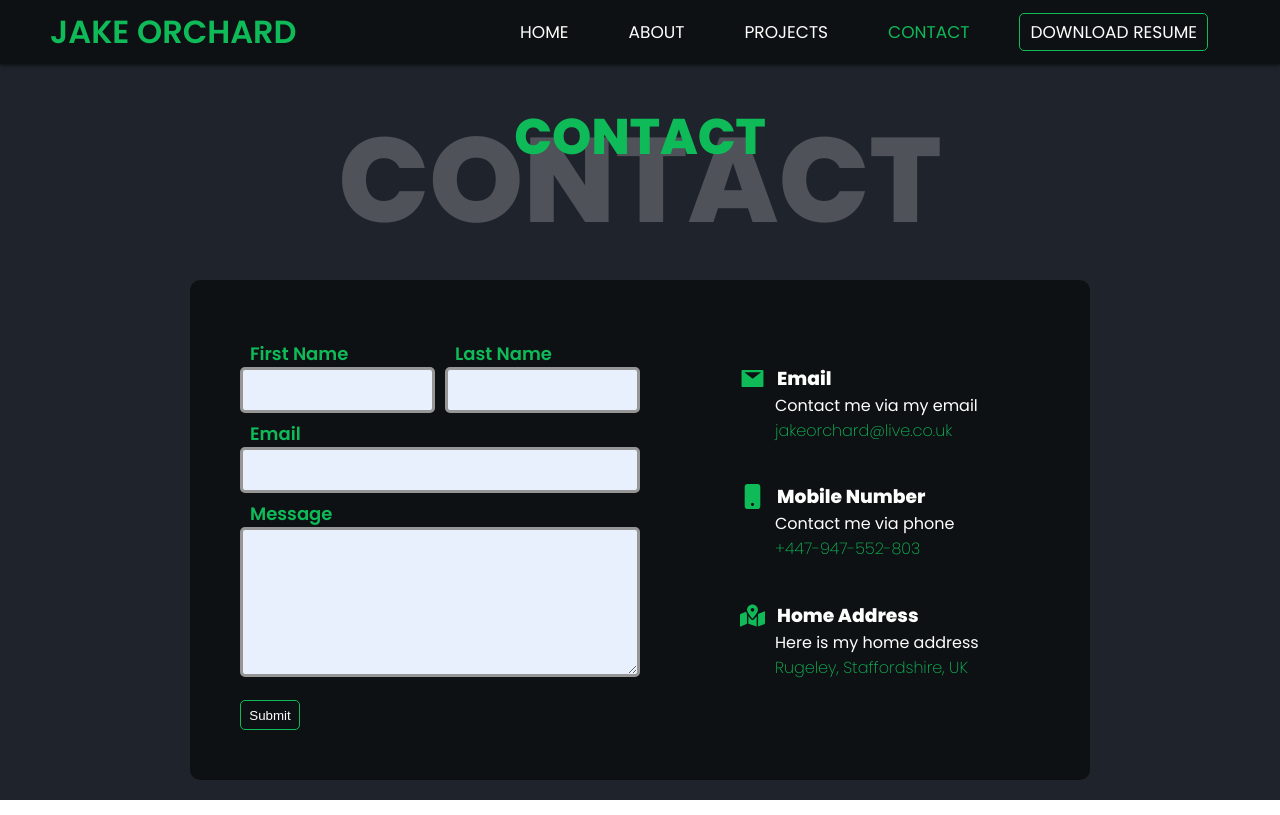
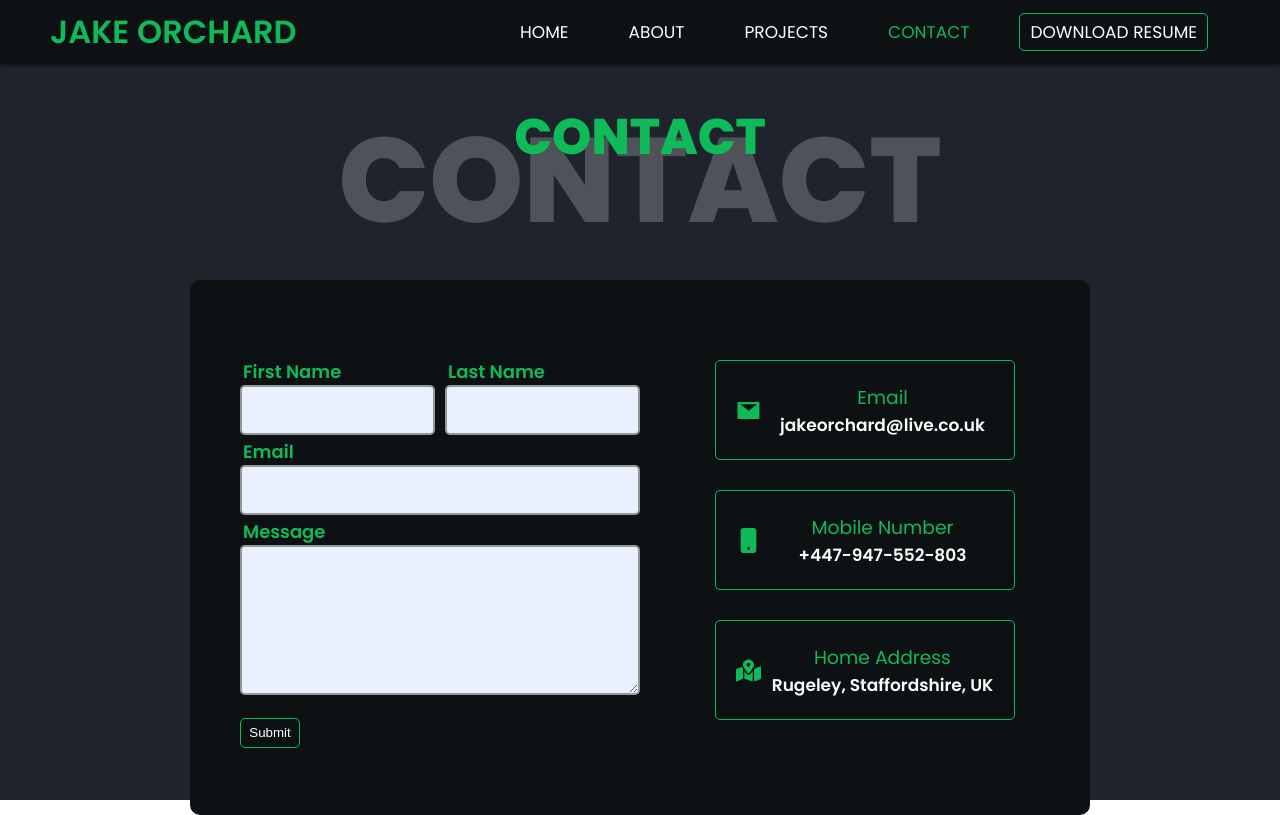
Before and after one commit to Jake-Orch/Portfolio-mk3, a React (Create React App) app: page /Portfolio-mk3/contact in a window 1280 px wide. Built offline with nearby package versions, Linux system fonts and the light colour scheme.

Commit message:
form functionality added, contactmethods restyled

```diff
--- a/package.json
+++ b/package.json
@@ -3,6 +3,7 @@
   "version": "0.1.0",
   "private": true,
   "dependencies": {
+    "@emailjs/browser": "^3.11.0",
     "@testing-library/jest-dom": "^5.17.0",
     "@testing-library/react": "^13.4.0",
     "@testing-library/user-event": "^13.5.0",
--- a/src/components/ContactMethod/ContactMethod.jsx
+++ b/src/components/ContactMethod/ContactMethod.jsx
@@ -26,7 +26,6 @@ const ContactMethod = ({ num, title, msg, icon, value }) => {
       <div className="contactm_icon">{icon}</div>
       <div className="contactm_body">
         <h3>{title}</h3>
-        <p>{msg}</p>
         <p className="contactm_value">{value}</p>
       </div>
     </div>
--- a/src/components/ContactMethod/contactmethod.css
+++ b/src/components/ContactMethod/contactmethod.css
@@ -2,31 +2,53 @@
   display: flex;
   flex-direction: row;
   justify-content: start;
-    height: 80px;
-    width: 250px;
+  height: 100px;
+  width: 300px;
+  border: 1px solid var(--color-one);
+  border-radius: 5px;
+  padding: 10px 20px 10px 20px;
   margin-top: 30px;
   cursor: pointer;
+}
+
+.contactm_container:hover {
+    box-shadow: 0px 0px 6px var(--color-one);
 }
 
 .contactm_icon {
   display: flex;
   align-items: center;
-    height: 29px;
+  height: 100%;
   width: 25px;
   margin-right: 10px;
 }
 
-.contactm_icon svg{
+.contactm_icon svg {
   height: 25px;
   width: 25px;
   color: var(--color-one);
 }
 
+.contactm_body {
+    display: flex;
+    flex-direction: column;
+    align-items: center;
+    justify-content: center;
+    height: 100%;
+    width: 100%;
+}
+
 .contactm_body h3 {
-    margin-left: 2px;
+  font-weight: 400;
+  color: var(--color-one);
+}
+
+.contactm_body p {
+  font-weight: 600;
+  font-size: 17px;
 }
 
 .contactm_value {
-    color: var(--color-one);
+  color: var(--color-two);
   font-weight: 200;
 }
--- a/src/components/Form/Form.jsx
+++ b/src/components/Form/Form.jsx
@@ -1,24 +1,90 @@
-import React from "react";
+import React, { useState } from "react";
+import emailjs from '@emailjs/browser';
 import "./form.css";
 
 const Form = () => {
+  const [fname, setFname] = useState("");
+  const [lname, setLname] = useState("");
+  const [email, setEmail] = useState("");
+  const [message, setMessage] = useState("");
+
+
+  const handleFocus = (e) => {
+    /// for required areas of the form
+  }
+
+  const handleSubmit = (e) => {
+    e.preventDefault()
+
+    const serviceId = "service_mn3ezki";
+    const templateId = "template_wtxq7jh";
+    const publicKey = "8CpfuZH1lqHXu4bkp";
+
+    const templateParams = {
+      fname: fname,
+      lname: lname,
+      email: email,
+      message: message
+    }
+
+    emailjs.send(serviceId, templateId, templateParams, publicKey)
+    .then((res) => {
+        console.log("Email sent succesfully!", res.text);
+        setFname('');
+        setLname('');
+        setEmail('');
+        setMessage('');
+    }, (error) => {
+        console.error("Error sending email:", error.text);
+    });
+
+  }
+
   return (
-    <form className="form_container">
+    <form className="form_container" onSubmit={handleSubmit}>
       <div className="form_section form_fname">
         <label htmlFor="fname">First Name</label>
-        <input type="text" id="fname" name="fname"></input>
+        <input
+          type="text"
+          id="fname"
+          name="fname"
+          value={fname}
+          onFocus={handleFocus}
+          onChange={(e) => setFname(e.target.value)}
+        ></input>
       </div>
       <div className="form_section">
         <label htmlFor="lname">Last Name</label>
-        <input type="text" id="lname" name="lname"></input>
+        <input
+          type="text"
+          id="lname"
+          name="lname"
+          value={lname}
+          onFocus={handleFocus}
+          onChange={(e) => setLname(e.target.value)}
+        ></input>
       </div>
       <div className="form_section form_email">
         <label htmlFor="email">Email</label>
-        <input type="text" id="email" name="email"></input>
+        <input
+          type="text"
+          id="email"
+          name="email"
+          value={email}
+          onFocus={handleFocus}
+          onChange={(e) => setEmail(e.target.value)}
+        ></input>
       </div>
       <div className="form_section form_message">
         <label htmlFor="message">Message</label>
-        <textarea type="text" id="message" name="message"></textarea>
+        <textarea
+          type="text"
+          id="message"
+          name="message"
+          value={message}
+          onFocus={handleFocus}
+          onChange={(e) => setMessage(e.target.value)}
+        ></textarea>
       </div>
       <div className="form_button_container">
         <button className="form_button">Submit</button>
--- a/src/components/Form/form.css
+++ b/src/components/Form/form.css
@@ -15,7 +15,7 @@
 }
 
 .form_section label{
-  margin-left: 10px;
+  margin-left: 3px;
   font-weight: 600;
   font-size: 18px;
 }
@@ -38,8 +38,9 @@
 textarea {
   height: 50px;
   padding: 10px;
+  font-family: var(--font);
   font-size: 17px;
-  border: 3px solid var(--color-two);
+  border: 2px solid var(--color-two);
   border-radius: 5px;
   border-color: rgb(150, 150, 150);
   background-color: rgb(232, 240, 254);
```
Also changed, not shown: 1 other file (tests, documents, lock files or other folders). Lines whose indentation alone changed are shown as unchanged.
